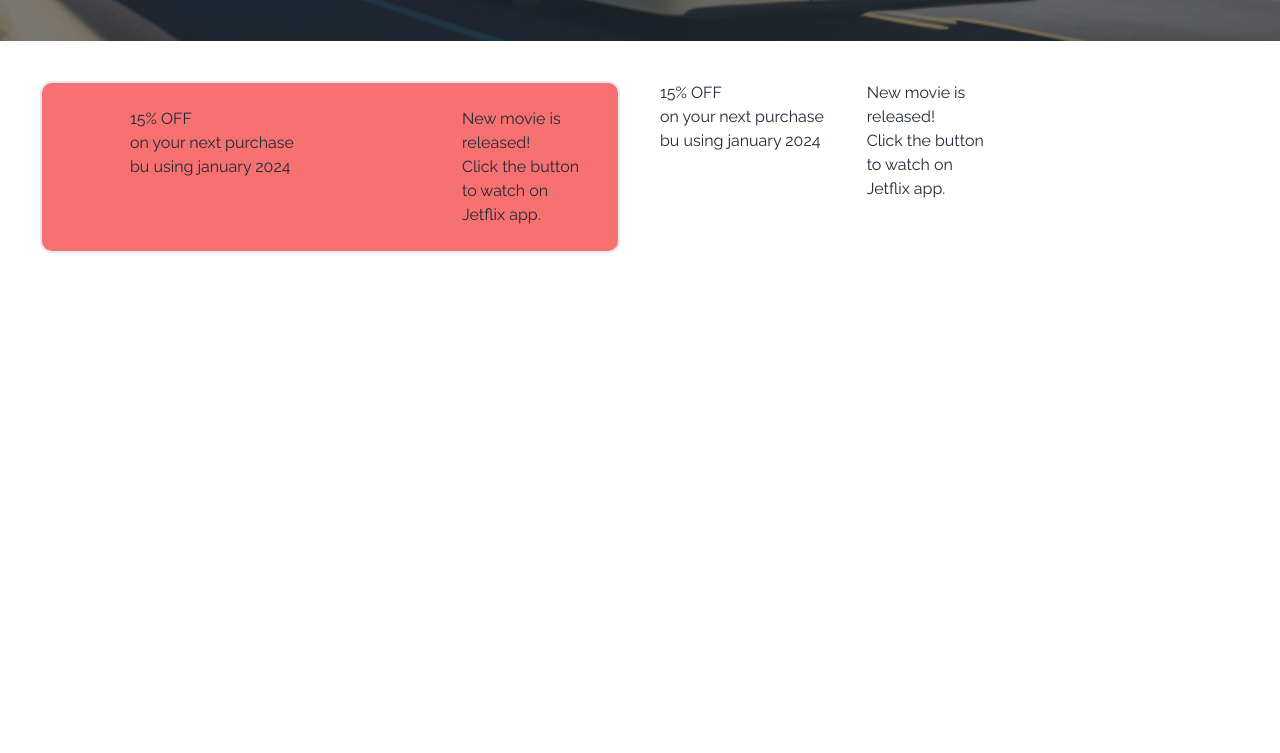
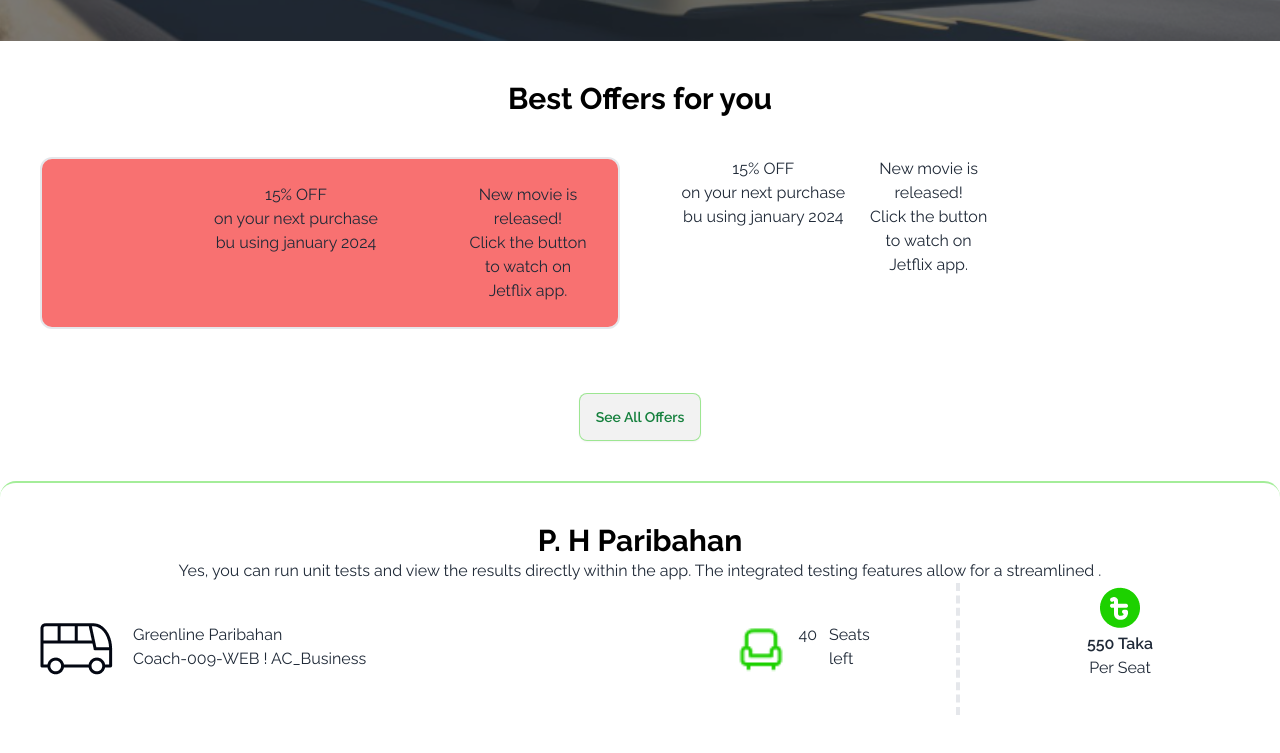
Before and after one commit to shifakhatun/smart-bus-ticketing-SK, a plain HTML site: page index.html in a window 1280 px wide. Shown: the part 831-1584 px from the top of the page. Before the commit the page ends 1148 px from the top, so only its background shows below. Drawn offline with nearby package versions, Linux system fonts and the light colour scheme.

Commit message:
coupon added

```diff
--- a/index.html
+++ b/index.html
@@ -83,8 +83,8 @@
       <!-- main Start -->
 
 	  <!-- start coupon -->
-     <section >
-              <div class="grid grid-cols-1 lg:grid-cols-2 gap-10 my-10  ">
+     <section class="mt-10">             <h3 class="text-center text-3xl text-black font-bold " >Best Offers for you</h3>
+              <div class="grid grid-cols-1 lg:grid-cols-2 gap-10 my-10 text-center ">
 				<div class=" border-2 rounded-xl flex bg-red-400  bg-base-100 mb-6 ml-10 p-6">
 					<div class="pl-16 w-3/4" >
 						<h4> 15% OFF</h4>
@@ -112,12 +112,45 @@
 					  <p class="">Click the button to watch on Jetflix app.</p>
 
 					</div>
+
 				  </div>
 
 
+			  </div>
+			  <div class="flex justify-center"><button class="btn text-green-700 text-center border-[#1dd10066]  w-fit">See All Offers</button></div>
 
-			  </div>
 	 </section>
+
+	 <section class="my-10 border-t-2 rounded-2xl border-[#1dd10066]">
+		<div class="pt-10 text-center">
+			<h3 class=" text-3xl text-black font-bold" >P. H Paribahan</h3>
+			<p>Yes, you can run unit tests and view the results directly within the app. The integrated testing features allow for a streamlined .</p>
+
+		</div>
+		<div class="flex ">
+			<div class="w-3/4 flex justify-between border-r-4 border-dashed p-10">
+			<div class="flex gap-5">
+              <img src="./images/bus-logo.png" alt="">
+			  <div><h2>Greenline Paribahan</h2>
+				<p>Coach-009-WEB ! AC_Business</p></div>
+
+			</div>
+			<div class="flex gap-3 pr-10">
+				<img src="./images/seat-green.png" alt=""><span id="seats-left">40</span>
+				<p>Seats left</p>
+			</div>
+		</div>
+			<div class="w-1/4 text-center ">
+				<div class="flex justify-center"><img src="./images/fare.png" alt=""></div>
+
+			<h2 class="font-semibold">550 Taka</h2>
+			<p>Per Seat</p>
+			</div>
+		</div>
+
+	 </section>
+
+
 
 
 
```
